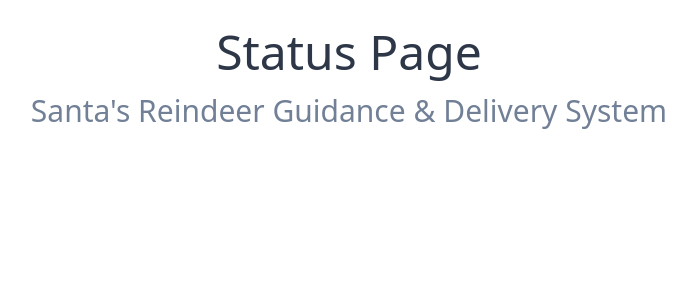
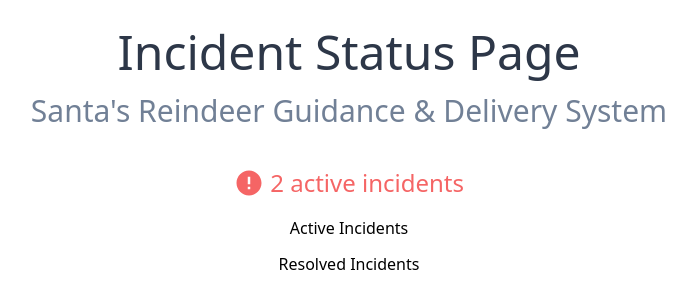
Before and after one commit to chrstnbrn/25daysofserverless, a Svelte app in the folder challenge8-incident-status-page/ui/: page / in a window 1280 px wide. Shown: the top 308 px of the page, without its empty margins (291-987 px from the left). Built offline with nearby package versions, Linux system fonts and the light colour scheme.

Commit message:
Day 8: Display status

```diff
--- /dev/null
+++ b/challenge8-incident-status-page/ui/public/global.css
@@ -0,0 +1,7 @@
+.svg-icon {
+  display: inline;
+  fill: currentColor;
+  height: 1.25em;
+  width: 1.25em;
+  margin-bottom: 0.25em;
+}
--- a/challenge8-incident-status-page/ui/public/index.html
+++ b/challenge8-incident-status-page/ui/public/index.html
@@ -1,5 +1,6 @@
 <!DOCTYPE html>
 <html lang="en">
+
 <head>
   <meta charset="utf-8" />
   <meta name="viewport" content="width=device-width,initial-scale=1" />
@@ -7,10 +8,12 @@
   <title>Svelte app</title>
 
   <link rel="icon" type="image/png" href="/favicon.png" />
+  <link rel="stylesheet" href="/global.css">
   <link rel="stylesheet" href="/build/bundle.css" />
 
   <script defer src="/build/bundle.js"></script>
 </head>
 
 <body></body>
+
 </html>
--- /dev/null
+++ b/challenge8-incident-status-page/ui/src/ActiveIncidents.svelte
@@ -0,0 +1,5 @@
+<style>
+
+</style>
+
+<div>Active Incidents</div>
--- a/challenge8-incident-status-page/ui/src/App.svelte
+++ b/challenge8-incident-status-page/ui/src/App.svelte
@@ -1,13 +1,32 @@
 <script>
-	import Tailwindcss from './Tailwindcss.svelte';
+  import Tailwindcss from "./Tailwindcss.svelte";
+  import Status from "./Status.svelte";
+  import ActiveIncidents from "./ActiveIncidents.svelte";
+  import ResolvedIncidents from "./ResolvedIncidents.svelte";
+
+  const activeIncidents = 2;
 </script>
+
+<style>
+
+</style>
 
 <Tailwindcss />
 
+<header class="text-center p-4 mx-auto">
+  <h1 class="text-5xl text-gray-800">Incident Status Page</h1>
+  <h2 class="text-3xl text-gray-600 font-light">
+    Santa's Reindeer Guidance & Delivery System
+  </h2>
+</header>
 <main class="text-center p-4 mx-auto">
-	<h1 class="text-5xl text-gray-800">Status Page</h1>
-	<h2 class="text-3xl text-gray-600 font-light">Santa's Reindeer Guidance & Delivery System</h2>
+  <section class="mb-3">
+    <Status {activeIncidents} />
+  </section>
+  <section class="mb-3">
+    <ActiveIncidents />
+  </section>
+  <section>
+    <ResolvedIncidents />
+  </section>
 </main>
-
-<style>
-</style>
--- /dev/null
+++ b/challenge8-incident-status-page/ui/src/Icons/CheckIcon.svelte
@@ -0,0 +1,4 @@
+<svg class="svg-icon" xmlns="http://www.w3.org/2000/svg" viewBox="0 0 24 24">
+  <path d="M0 0h24v24H0z" fill="none" />
+  <path d="M9 16.17L4.83 12l-1.42 1.41L9 19 21 7l-1.41-1.41z" />
+</svg>
--- /dev/null
+++ b/challenge8-incident-status-page/ui/src/Icons/ErrorIcon.svelte
@@ -0,0 +1,6 @@
+<svg class="svg-icon" xmlns="http://www.w3.org/2000/svg" viewBox="0 0 24 24">
+  <path d="M0 0h24v24H0z" fill="none" />
+  <path
+    d="M12 2C6.48 2 2 6.48 2 12s4.48 10 10 10 10-4.48 10-10S17.52 2 12 2zm1
+    15h-2v-2h2v2zm0-4h-2V7h2v6z" />
+</svg>
--- /dev/null
+++ b/challenge8-incident-status-page/ui/src/ResolvedIncidents.svelte
@@ -0,0 +1,4 @@
+<div>Resolved Incidents</div>
+
+<style>
+</style>
--- /dev/null
+++ b/challenge8-incident-status-page/ui/src/Status.svelte
@@ -0,0 +1,24 @@
+<script>
+  import CheckIcon from "./Icons/CheckIcon.svelte";
+  import ErrorIcon from "./Icons/ErrorIcon.svelte";
+
+  export let activeIncidents;
+</script>
+
+<style>
+
+</style>
+
+<div>
+  {#if activeIncidents > 0}
+    <h3 class="text-2xl text-red-500 text-medium">
+      <ErrorIcon />
+      {activeIncidents} active {activeIncidents === 1 ? 'incident' : 'incidents'}
+    </h3>
+  {:else}
+    <h3 class="text-2xl text-green-500 text-medium">
+      <CheckIcon />
+      Everything is working
+    </h3>
+  {/if}
+</div>
```
Also changed, not shown: challenge8-incident-status-page/ui/rollup.config.js (+13 -14 lines). Lines whose indentation alone changed are shown as unchanged.
